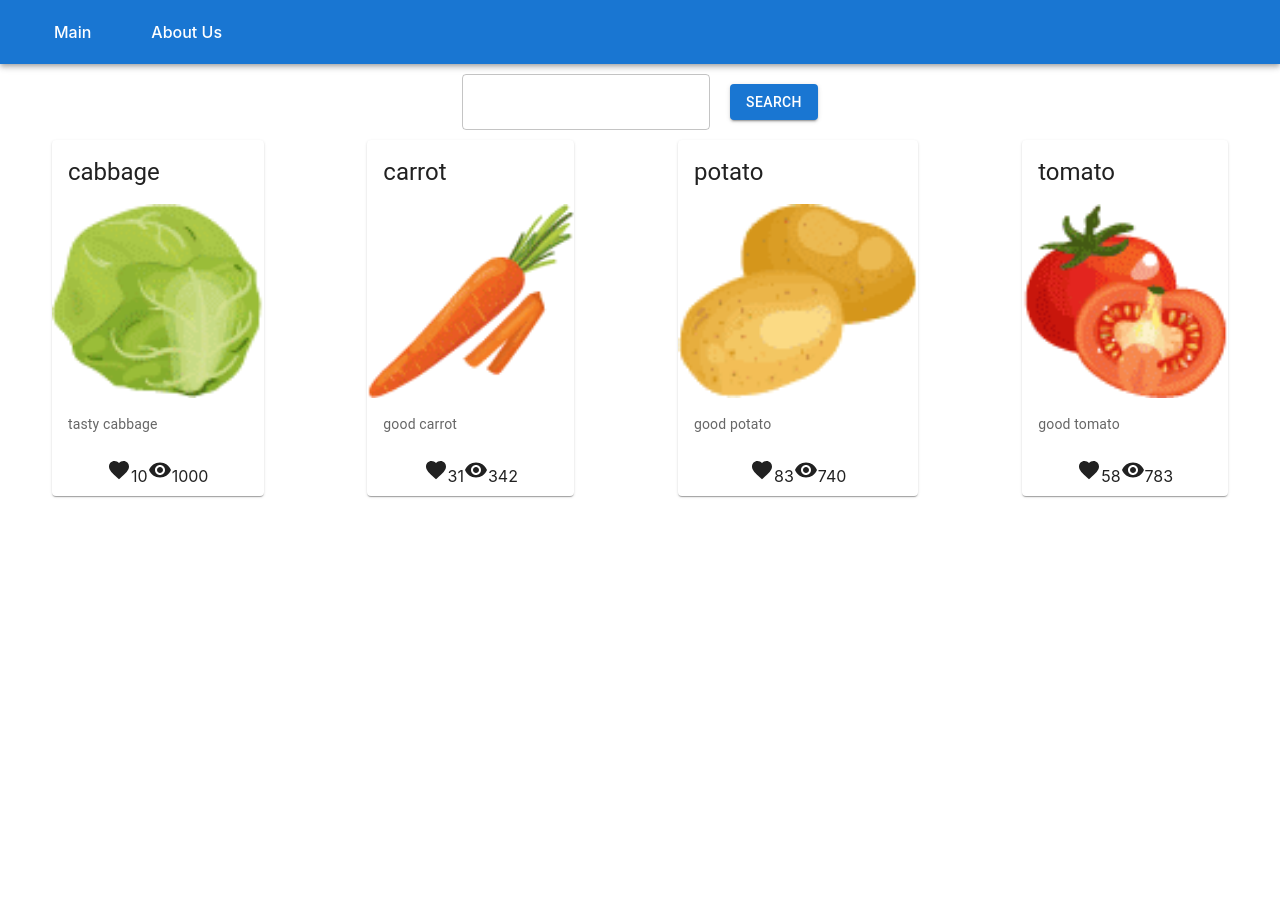
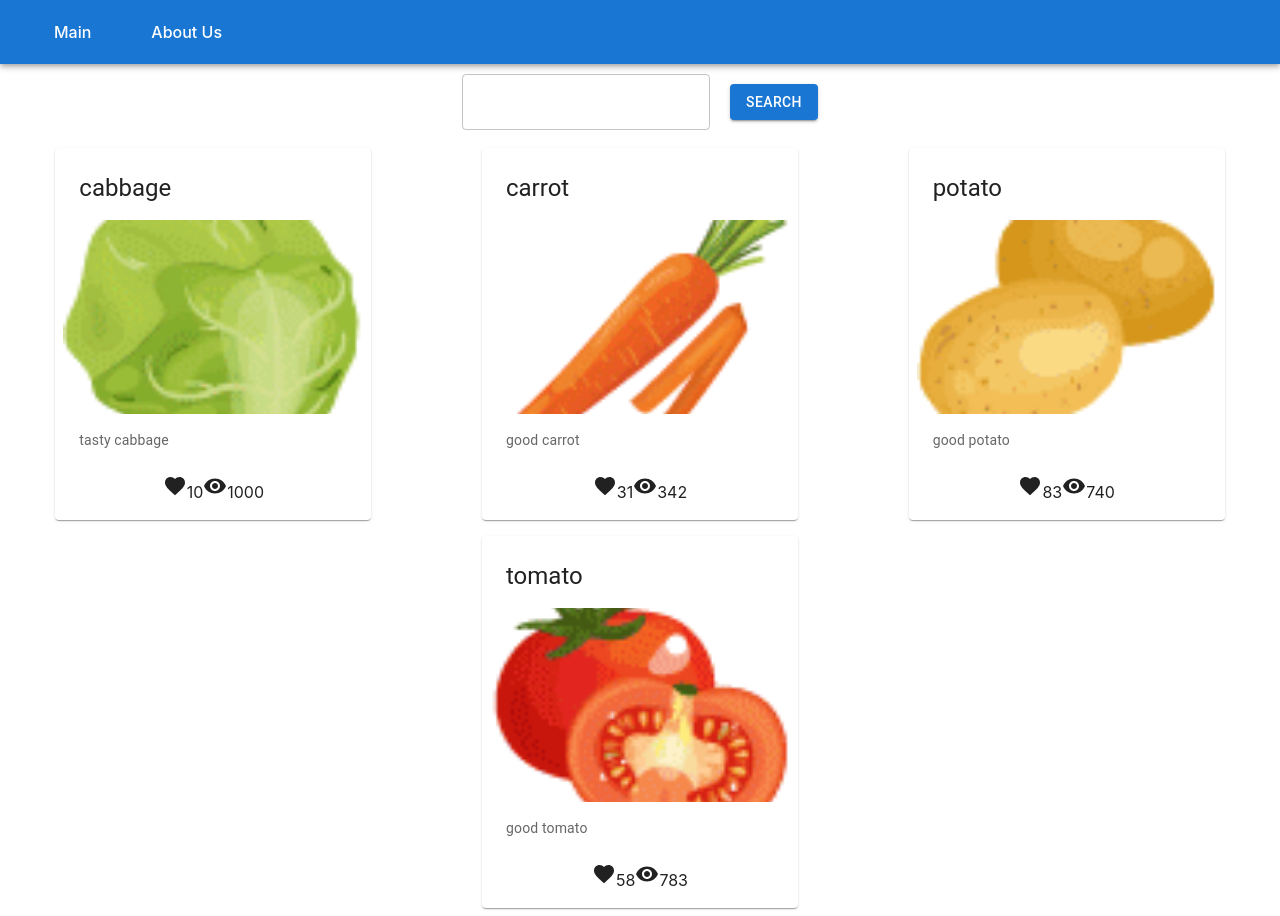
Before and after one commit to abulynka/react-2023-q1, a React (Vite) app: page / in a window 1280 px wide. Before the commit the page ends 800 px from the top, so only its background shows below. Built offline with nearby package versions, Linux system fonts and the light colour scheme.

Commit message:
feat: add styles to card component

```diff
--- a/src/components/card/CardComponent.tsx
+++ b/src/components/card/CardComponent.tsx
@@ -8,7 +8,7 @@ import VisibilityIcon from '@mui/icons-material/Visibility';
 class CardComponent extends Component<{ card: CardItem }> {
   public render(): JSX.Element {
     return (
-      <Card className="card" sx={{ maxWidth: 345 }}>
+      <Card className="card" sx={{ padding: 1, width: 300, margin: 1 }}>
         <CardHeader className="card__title" title={this.props.card.title} />
         <CardMedia
           className="card__image"
```
